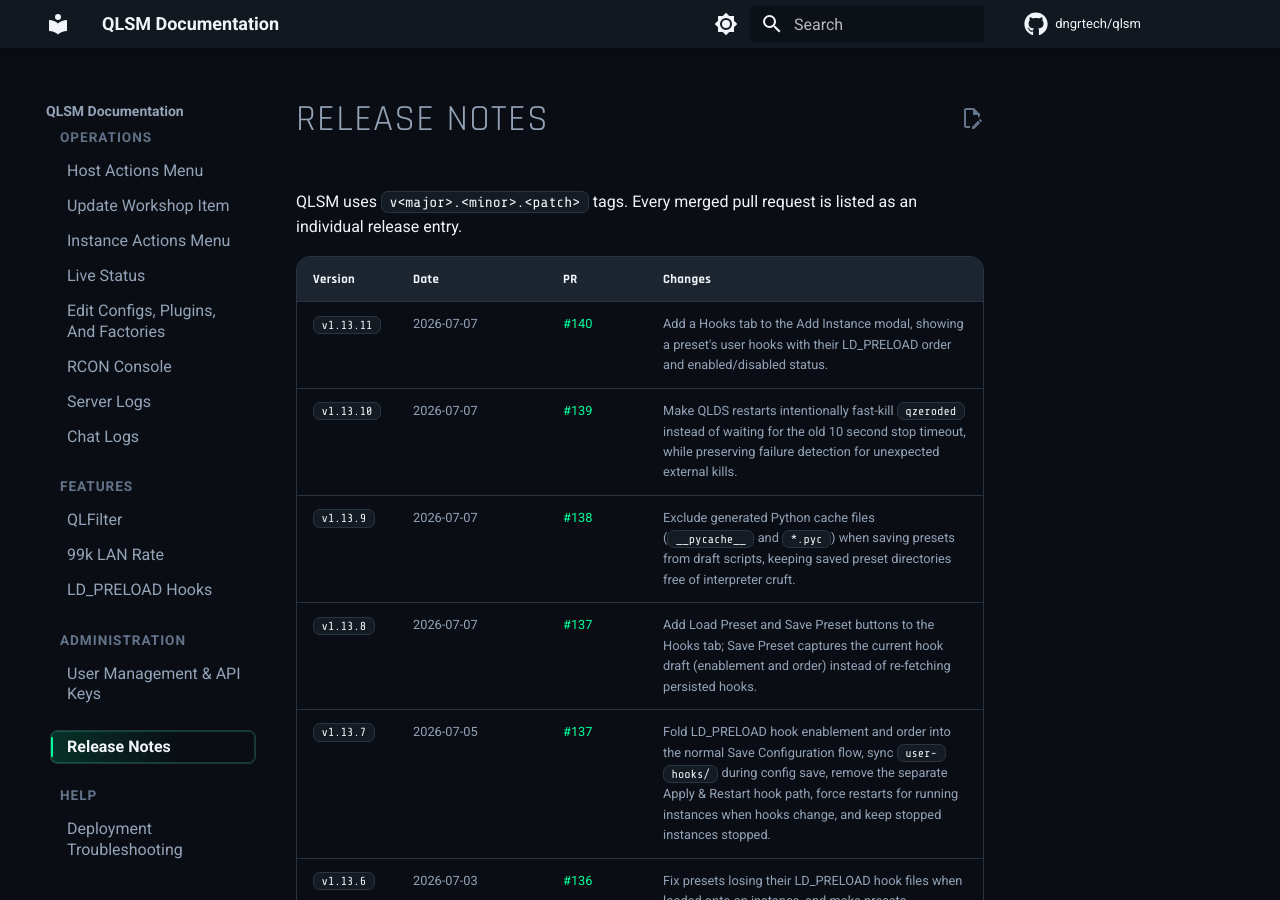
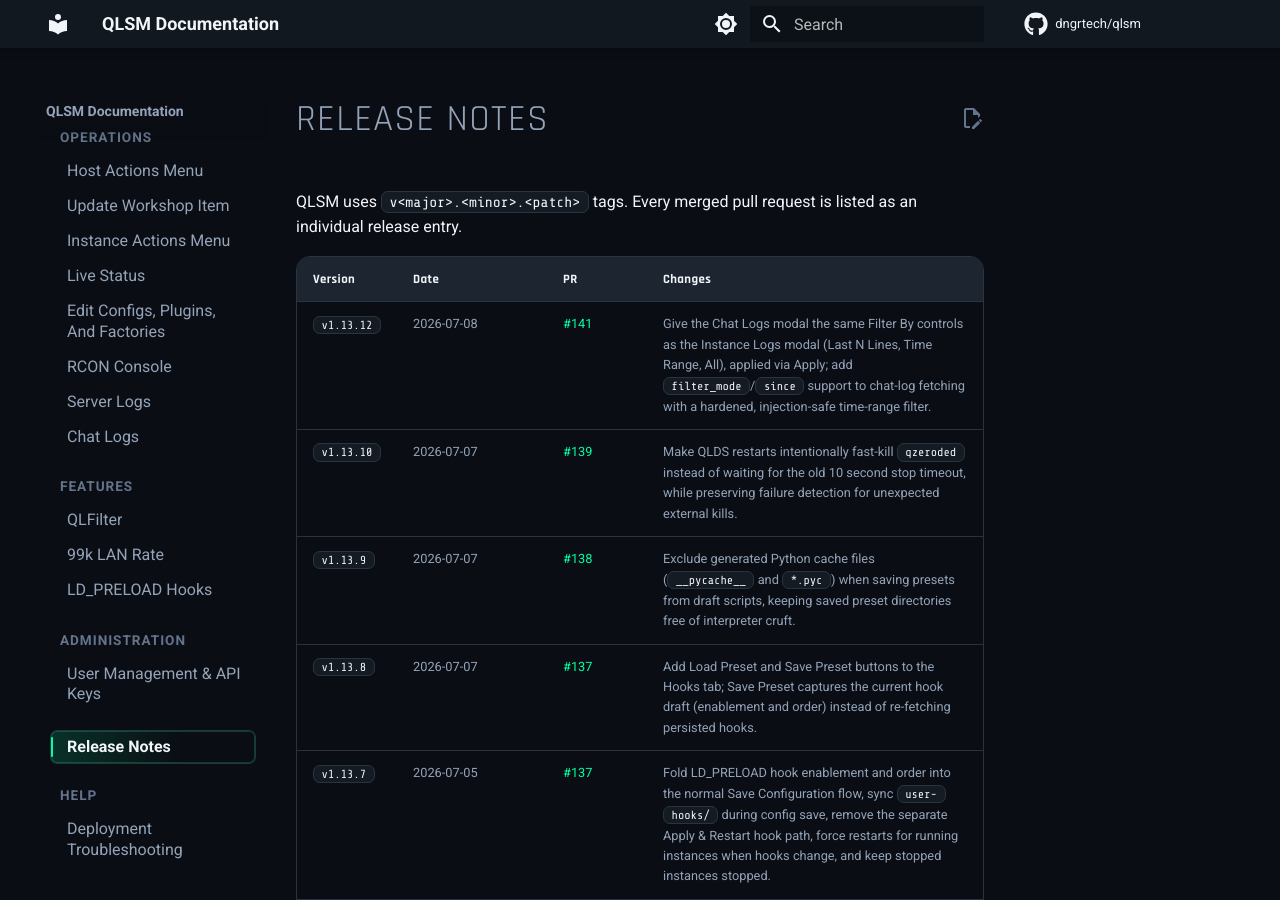
Before and after one commit to dngrtech/qlsm, an MkDocs documentation site: the page built from docs/user/releases.md, in a window 1280 px wide and 900 px high. Built offline with MkDocs 1.6.1 and Material for MkDocs 9.7.7, drawn with Linux system fonts in a browser that asks for light colours; comment, search, counter and statistics services are not loaded.

Commit message:
docs(releases): add v1.13.12 entry for PR 141

```diff
--- a/docs/user/releases.md
+++ b/docs/user/releases.md
@@ -4,7 +4,7 @@
 
 | Version | Date | PR | Changes |
 | --- | --- | --- | --- |
-| `v1.13.11` | 2026-07-07 | [#140](https://github.com/dngrtech/qlsm/pull/140) | Add a Hooks tab to the Add Instance modal, showing a preset's user hooks with their LD_PRELOAD order and enabled/disabled status. |
+| `v1.13.12` | 2026-07-08 | [#141](https://github.com/dngrtech/qlsm/pull/141) | Give the Chat Logs modal the same Filter By controls as the Instance Logs modal (Last N Lines, Time Range, All), applied via Apply; add `filter_mode`/`since` support to chat-log fetching with a hardened, injection-safe time-range filter. |
 | `v1.13.10` | 2026-07-07 | [#139](https://github.com/dngrtech/qlsm/pull/139) | Make QLDS restarts intentionally fast-kill `qzeroded` instead of waiting for the old 10 second stop timeout, while preserving failure detection for unexpected external kills. |
 | `v1.13.9` | 2026-07-07 | [#138](https://github.com/dngrtech/qlsm/pull/138) | Exclude generated Python cache files (`__pycache__` and `*.pyc`) when saving presets from draft scripts, keeping saved preset directories free of interpreter cruft. |
 | `v1.13.8` | 2026-07-07 | [#137](https://github.com/dngrtech/qlsm/pull/137) | Add Load Preset and Save Preset buttons to the Hooks tab; Save Preset captures the current hook draft (enablement and order) instead of re-fetching persisted hooks. |
```
